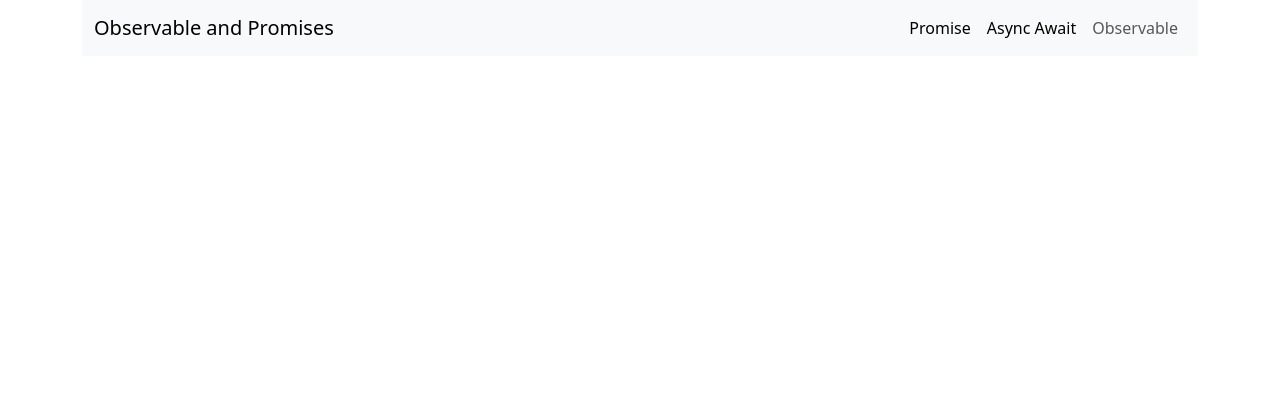
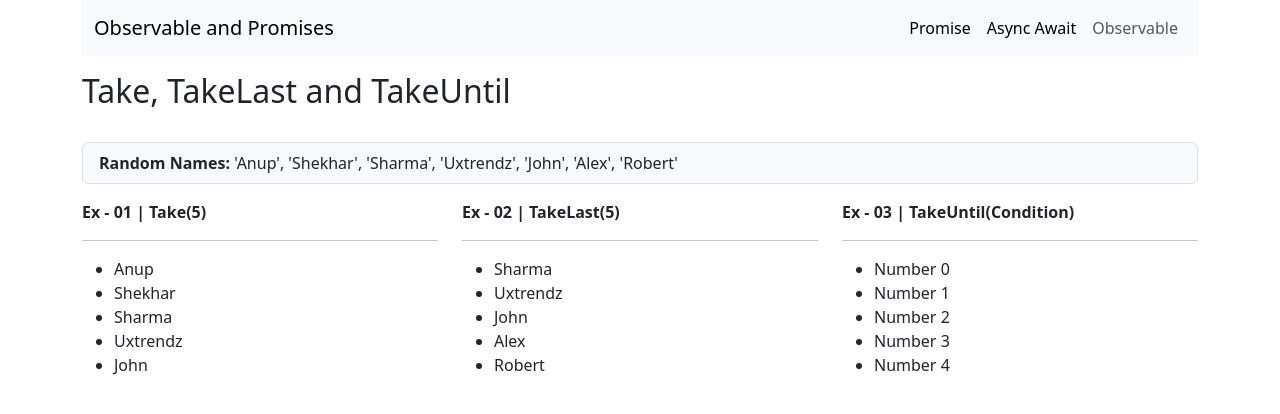
Before and after one commit to Vaibhav2596/Rxjs-Series, an Angular app: page /observable/take in a window 1280 px wide. Before the commit this address led to /. Shown: the top 414 px of the page. Built offline with nearby package versions, Linux system fonts and the light colour scheme.

Commit message:
Take , TakeLast and TakeUntil Operatory

```diff
--- a/src/app/Features/observable-component/observable-operator-list/observable-operator-list.html
+++ b/src/app/Features/observable-component/observable-operator-list/observable-operator-list.html
@@ -28,6 +28,9 @@
       <li>
         <a routerLink="tap">Tap</a>
       </li>
+            <li>
+        <a routerLink="take">Take, TakeLast and TakeUntil</a>
+      </li>
     </ul>
   </div>
 </div>
--- /dev/null
+++ b/src/app/Features/observable-component/take-operator/take-operator.html
@@ -0,0 +1,27 @@
+<div class="my-3">
+  <h2>Take, TakeLast and TakeUntil</h2>
+  <br />
+  <p class="bg-light py-2 px-3 border rounded">
+    <strong>Random Names: </strong>
+    'Anup', 'Shekhar', 'Sharma', 'Uxtrendz', 'John', 'Alex', 'Robert'
+  </p>
+  <div class="row">
+    <div class="col-md-4">
+      <strong>Ex - 01 | Take(5)</strong>
+      <hr />
+      <ul id="elContainer"></ul>
+    </div>
+
+    <div class="col-md-4">
+      <strong>Ex - 02 | TakeLast(5)</strong>
+      <hr />
+      <ul id="elContainer2"></ul>
+    </div>
+
+    <div class="col-md-4">
+      <strong>Ex - 03 | TakeUntil(Condition)</strong>
+      <hr />
+      <ul id="elContainer3"></ul>
+    </div>
+  </div>
+</div>
--- /dev/null
+++ b/src/app/Features/observable-component/take-operator/take-operator.ts
@@ -0,0 +1,54 @@
+import { Component, inject, OnDestroy, OnInit } from '@angular/core';
+import { from, fromEvent, interval, map, Subject, take, takeLast, takeUntil, timer } from 'rxjs';
+import { DesignUtilityService } from '../../services/design-utility-service';
+
+@Component({
+  selector: 'app-take-operator',
+  imports: [],
+  templateUrl: './take-operator.html',
+  styleUrl: './take-operator.scss',
+})
+export class TakeOperator implements OnInit, OnDestroy {
+  randomNames = ['Anup', 'Shekhar', 'Sharma', 'Uxtrendz', 'John', 'Alex', 'Robert'];
+  private _du = inject(DesignUtilityService);
+  destroy$ = new Subject<void>();
+
+  ngOnInit(): void {
+    const nameSource = from(this.randomNames);
+
+    // Ex - 01 | Take
+    nameSource.pipe(take(5)).subscribe((res) => {
+      // console.log(res);
+      this._du.print(res, 'elContainer');
+    });
+
+    // Ex - 02 | TakeLast
+    nameSource.pipe(takeLast(5)).subscribe((res) => {
+      // console.log(res);
+      this._du.print(res, 'elContainer2');
+    });
+
+    // Ex - 03 | TakeUntil
+    const source = interval(1000);
+
+    let condition1 = timer(6000);
+    let condition2 = fromEvent(document, 'click');
+
+    source
+      .pipe(
+        map((data) => 'Number ' + data),
+        takeUntil(condition1),
+        // takeUntil(condition2),
+        // takeUntil(this.destroy$),
+      )
+      .subscribe((res) => {
+        console.log(res);
+        this._du.print(res, 'elContainer3');
+      });
+  }
+
+  ngOnDestroy() {
+    this.destroy$.next();
+    this.destroy$.complete();
+  }
+}
--- a/src/app/Features/services/design-utility-service.ts
+++ b/src/app/Features/services/design-utility-service.ts
@@ -5,7 +5,7 @@ import { Injectable } from '@angular/core';
 })
 export class DesignUtilityService {
 
-  print(val:string,containerId:string){
+  print(val:any,containerId:string){
     let el = document.createElement('li');
     el.innerText = val;
 
--- a/src/app/app.routes.ts
+++ b/src/app/app.routes.ts
@@ -12,6 +12,7 @@ import { MapOperator } from './Features/observable-component/map-operator/map-op
 import { PluckOperator } from './Features/observable-component/pluck-operator/pluck-operator';
 import { FilterOperator } from './Features/observable-component/filter-operator/filter-operator';
 import { TapOperator } from './Features/observable-component/tap-operator/tap-operator';
+import { TakeOperator } from './Features/observable-component/take-operator/take-operator';
 
 export const routes: Routes = [
   { path: '', redirectTo: 'promise', pathMatch: 'full' },
@@ -31,6 +32,7 @@ export const routes: Routes = [
       {path: 'pluck', component: PluckOperator},
       {path: 'filter', component: FilterOperator},
       {path: 'tap', component: TapOperator},
+      {path: 'take', component: TakeOperator},
     ],
   },
 ];
```
Also changed, not shown: public/Notes_V1/13. Take.md (added), src/app/Features/observable-component/take-operator/take-operator.scss (added), 1 other file (tests, documents, lock files or other folders).
